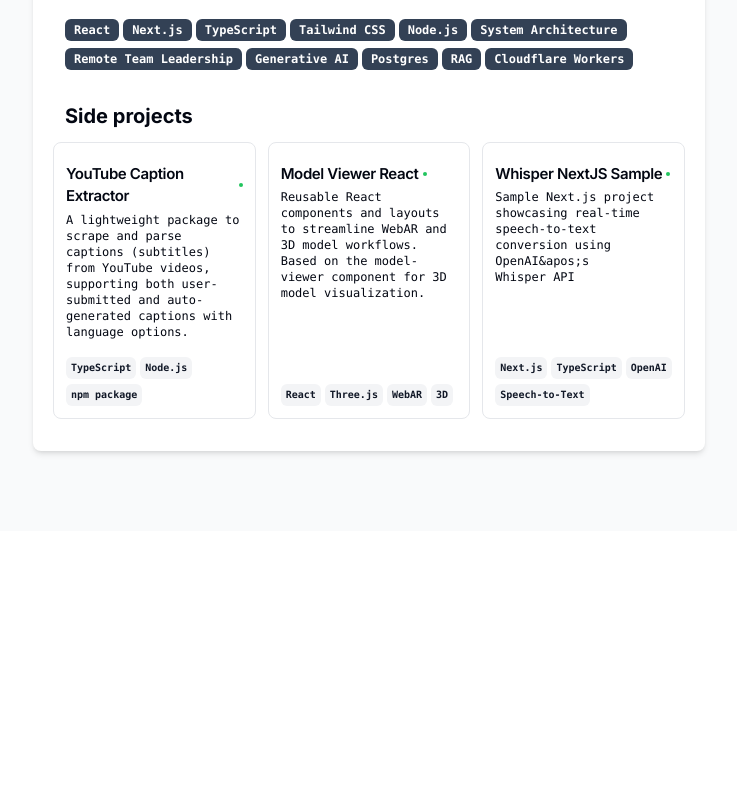
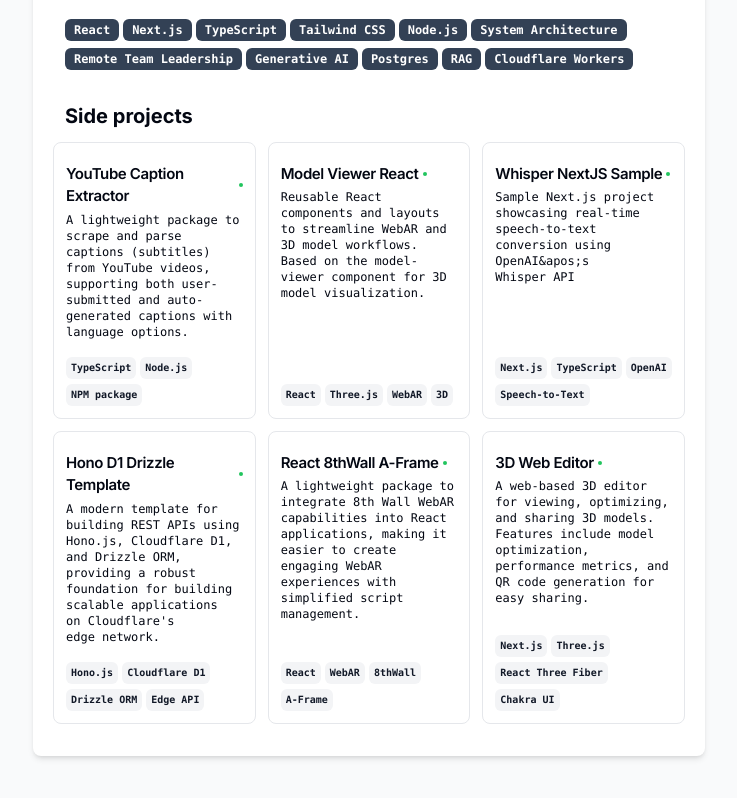
Before and after one commit to devhims/cv, a Next.js app: page / in a window 1280 px wide. Shown: the part 1547-2345 px from the top of the page, without its empty margins (271-1008 px from the left). Before the commit the page ends 2078 px from the top, so only its background shows below. Built offline with nearby package versions, Linux system fonts and the light colour scheme.

Commit message:
Add new projects to resume-data.tsx and correct tech stack capitalization

```diff
--- a/src/data/resume-data.tsx
+++ b/src/data/resume-data.tsx
@@ -177,7 +177,7 @@
   projects: [
     {
       title: "YouTube Caption Extractor",
-      techStack: ["TypeScript", "Node.js", "npm package"],
+      techStack: ["TypeScript", "Node.js", "NPM package"],
       description:
         "A lightweight package to scrape and parse captions (subtitles) from YouTube videos, supporting both user-submitted and auto-generated captions with language options.",
       link: {
@@ -205,5 +205,35 @@
         href: "https://github.com/devhims/whisper-nextjs-sample",
       },
     },
+    {
+      title: "Hono D1 Drizzle Template",
+      techStack: ["Hono.js", "Cloudflare D1", "Drizzle ORM", "Edge API"],
+      description:
+        "A modern template for building REST APIs using Hono.js, Cloudflare D1, and Drizzle ORM, providing a robust foundation for building scalable applications on Cloudflare's edge network.",
+      link: {
+        label: "github.com/devhims/hono-d1-drizzle",
+        href: "https://github.com/devhims/hono-d1-drizzle",
+      },
+    },
+    {
+      title: "React 8thWall A-Frame",
+      techStack: ["React", "WebAR", "8thWall", "A-Frame"],
+      description:
+        "A lightweight package to integrate 8th Wall WebAR capabilities into React applications, making it easier to create engaging WebAR experiences with simplified script management.",
+      link: {
+        label: "github.com/devhims/react-8thwall-aframe",
+        href: "https://github.com/devhims/react-8thwall-aframe",
+      },
+    },
+    {
+      title: "3D Web Editor",
+      techStack: ["Next.js", "Three.js", "React Three Fiber", "Chakra UI"],
+      description:
+        "A web-based 3D editor for viewing, optimizing, and sharing 3D models. Features include model optimization, performance metrics, and QR code generation for easy sharing.",
+      link: {
+        label: "github.com/devhims/3d-web-editor",
+        href: "https://github.com/devhims/3d-web-editor",
+      },
+    },
   ],
 } as const;
```
